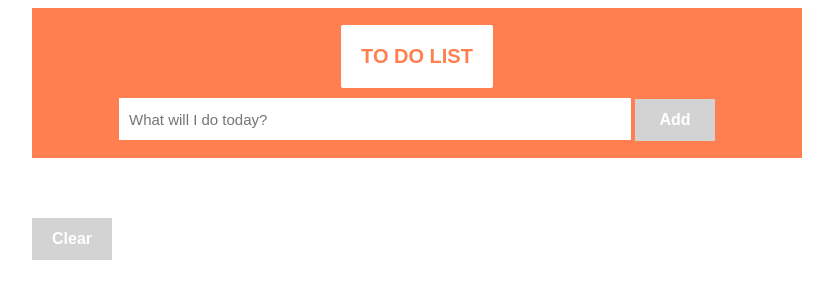
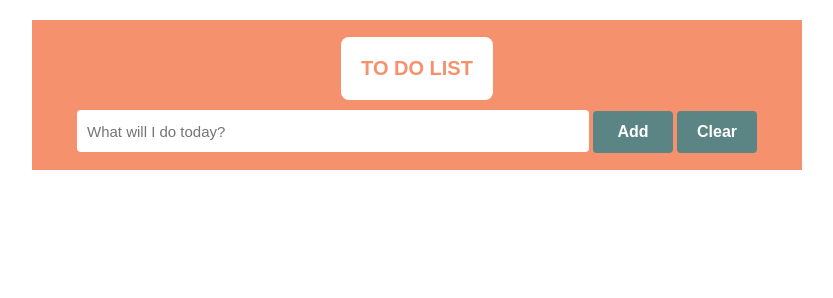
Before and after one commit to saliha99/to-do-list, a plain HTML site: page index.html in a window 1280 px wide. Shown: the whole page, without its empty margins (223-1056 px from the left). Drawn offline with Linux system fonts and the light colour scheme.

Commit message:
ui: adding scrollbar and some changes

```diff
--- a/index.html
+++ b/index.html
@@ -16,20 +16,16 @@
                     <input id="item" type="text" placeholder="What will I do today?">
                     <!-- <button class="add-btn">Add</button> -->
                     <input class="add-btn" type="submit" value="Add">
+                    <button class="add-btn" type="button">Clear</button>
                 </form>
             </div>
         </div>
 
         <div class="list">
-            <li>
-                <ul></ul>
-            </li>
+            <ul class="ul-list">
+                <li class="li-list"></li>
+            </ul>
         </div>
-
-        <div class="clear-btn">
-            <button class="add-btn">Clear</button>
-        </div>
-
 
     </div>
 
--- a/style.css
+++ b/style.css
@@ -1,12 +1,11 @@
 .content {
     margin: auto;
     max-width: 770px;
-    display: flex;
-    flex-direction: column;
+    margin-top: 20px;
 }
 
 .header {
-    background-color: coral;
+    background-color: #f5916d;
     height: 150px;
     display: flex;
     flex-direction: column;
@@ -17,11 +16,11 @@
 
 
 .title {
-    color: coral;
+    color: #f5916d;
     font-size: 20px;
     font-family: sans-serif;
     padding: 20px;
-    border-radius: 2px;
+    border-radius: 8px;
     background-color: white;
     font-weight: bold;
 }
@@ -33,6 +32,8 @@ input[type=text] {
     border: 0px;
     outline: none;
     padding-left: 10px;
+    border-radius: 4px;
+
 }
 
 .searchbar {
@@ -45,43 +46,76 @@ input[type=text] {
     width: 80px;
     border: 0px;
     cursor: pointer;
-    background-color: lightgrey;
+    background-color: #5a8584;
     color: #ffffff;
     font-weight: bold;
     font-size: 16px;
+    border-radius: 4px;
+
 }
 
 .add-btn:hover {
     background-color: darkgrey;
 }
 
+.list {
+    max-height: 480px;
+    margin-bottom: 40px;
+    overflow-x: hidden;
+    overflow-y: auto;
+}
+
 ul {
-    list-style-type: none;
     font-family: sans-serif;
     font-size: 16px;
     color: rgb(0, 0, 0);
-    align-items: center;
     padding: 0px;
-    margin: -10px;
     cursor: pointer;
+    margin: 0px;
+}
+
+li{
+    padding: 25px;
+}
+
+.li-list {
+    list-style-type: none;
+    padding: 0px;
+}
+
+ul li:nth-child(even) {
+    background-color: #bab8b8;
+}
+
+ul li:nth-child(odd) {
+    background-color: #d1d8d8;
+}
+
+::-webkit-scrollbar {
+    width: 6px;
 
 }
 
-li {
-    list-style-type: none;
-    padding: 10px;
+::-webkit-scrollbar-track {
+    border-radius: 4px;
+    background: #f1f1f1;
 }
 
-ul li:nth-child(odd) {
-    background: #bab8b8;
-  }
+::-webkit-scrollbar-thumb {
+    background: #5a8584;
+    border-radius: 4px;
+}
+
+::-webkit-scrollbar-thumb:hover {
+    background: #555;
+}
 
 ul li:hover {
     background: #ddd;
 }
 
-.list {
-    margin-bottom: 40px;
-    display: flex;
-    flex-direction: column;
+ul li.checked {
+    background: #276678;
+    color: #fff;
+    text-decoration: line-through;
 }
--- a/todo.js
+++ b/todo.js
@@ -22,13 +22,16 @@ const liMaker = (text) => {
 
 form.addEventListener('submit', function (e) {
     e.preventDefault();
-
-
-
+    if(input.value!=""){
         itemsArray.push(input.value);
         localStorage.setItem('items', JSON.stringify(itemsArray));
         liMaker(input.value);
-    input.value = "";
+        console.log("Adding process complete!")
+        input.value = ""
+    }
+    else {
+        console.log("You can not adding process!")
+    }
 });
 
 data.forEach(item => {
@@ -36,9 +39,17 @@ data.forEach(item => {
 });
 
 button.addEventListener('click', function () {
+    if(input.value=="")
+    {
         localStorage.clear();
+        console.log("List cleared!")
         while (ul.firstChild) {
             ul.removeChild(ul.firstChild);
         }
         itemsArray = [];
+    }
+    else {
+        console.log("You cannot clear the list while typing!")
+    }
+
 });
```
Lines whose indentation alone changed are shown as unchanged.
